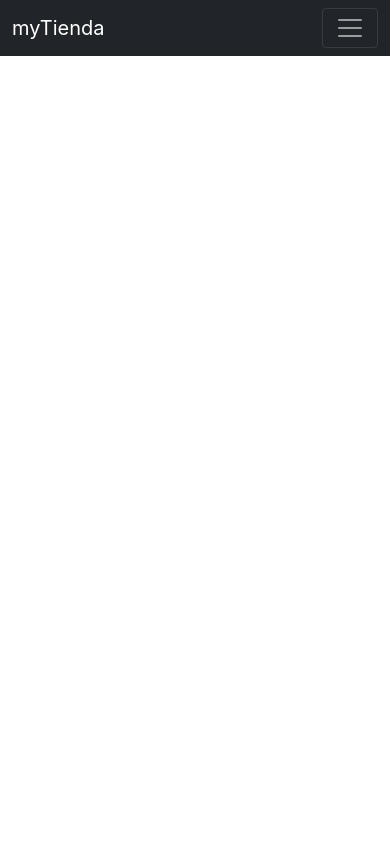
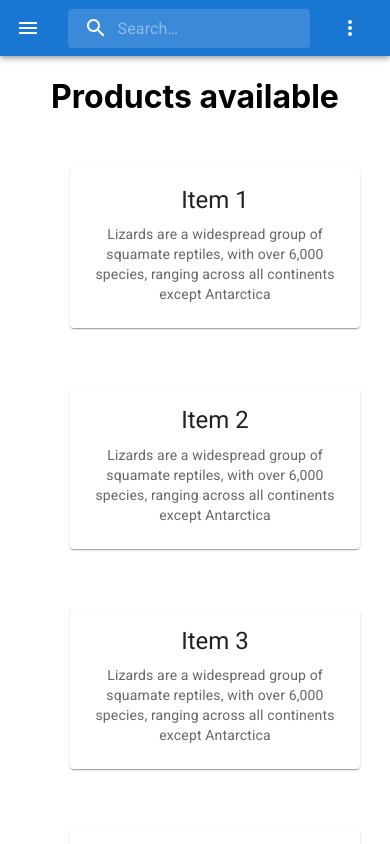
Before and after one commit to agusvelaz/inBowlWeb, a React (Create React App) app: page / in a window 390 px wide. Shown: the top 844 px of the page. Built offline with nearby package versions, Linux system fonts and the light colour scheme.

Commit message:
itemsList

```diff
--- a/package.json
+++ b/package.json
@@ -6,6 +6,7 @@
     "@emotion/react": "^11.5.0",
     "@emotion/styled": "^11.3.0",
     "@material-ui/icons": "^4.11.2",
+    "@mui/icons-material": "^5.0.5",
     "@mui/material": "^5.0.5",
     "@testing-library/jest-dom": "^5.14.1",
     "@testing-library/react": "^11.2.7",
--- a/public/index.html
+++ b/public/index.html
@@ -24,9 +24,16 @@
       work correctly both with client-side routing and a non-root public URL.
       Learn how to configure a non-root public URL by running `npm run build`.
     -->
+    <!-- MUI -->
 
-    <!-- CSS only BOOTSTRAP -->
-  <link href="https://cdn.jsdelivr.net/npm/bootstrap@5.1.3/dist/css/bootstrap.min.css" rel="stylesheet" integrity="sha384-1BmE4kWBq78iYhFldvKuhfTAU6auU8tT94WrHftjDbrCEXSU1oBoqyl2QvZ6jIW3" crossorigin="anonymous">
+    <link
+  rel="stylesheet"
+  href="https://fonts.googleapis.com/css?family=Roboto:300,400,500,700&display=swap"
+/>
+    <link
+  rel="stylesheet"
+  href="https://fonts.googleapis.com/icon?family=Material+Icons"
+/>
     <title>React App</title>
   </head>
   <body>
@@ -42,7 +49,5 @@
       To begin the development, run `npm start` or `yarn start`.
       To create a production bundle, use `npm run build` or `yarn build`.
     -->
-    <!-- JavaScript Bundle with Popper BOOTSTRAP -->
-      <script src="https://cdn.jsdelivr.net/npm/bootstrap@5.1.3/dist/js/bootstrap.bundle.min.js" integrity="sha384-ka7Sk0Gln4gmtz2MlQnikT1wXgYsOg+OMhuP+IlRH9sENBO0LRn5q+8nbTov4+1p" crossorigin="anonymous"></script>
   </body>
 </html>
--- a/src/App.css
+++ b/src/App.css
@@ -2,37 +2,20 @@
   text-align: center;
 }
 
-.App-logo {
-  height: 40vmin;
-  pointer-events: none;
-}
-
-@media (prefers-reduced-motion: no-preference) {
-  .App-logo {
-    animation: App-logo-spin infinite 20s linear;
-  }
-}
-
-.App-header {
-  background-color: #282c34;
-  min-height: 100vh;
-  display: flex;
-  flex-direction: column;
-  align-items: center;
-  justify-content: center;
-  font-size: calc(10px + 2vmin);
-  color: white;
-}
 
 .App-link {
   color: #61dafb;
 }
 
-@keyframes App-logo-spin {
-  from {
-    transform: rotate(0deg);
-  }
-  to {
-    transform: rotate(360deg);
-  }
+/* CARDS */
+.cardUl{
+  display: flex;
+  flex-direction: row;
+  flex-wrap: wrap;
+  justify-content: center;
+  align-items: center;
+
 }
+.card{
+  margin: 30px;
+}
--- a/src/App.js
+++ b/src/App.js
@@ -1,12 +1,13 @@
 
 import './App.css';
 import NavBar from './components/navbar/navbar'
-
+import ItemListContainer from './components/itemListContainer/itemListContainer'
 
 function App() {
   return (
     <div className="App">
       <NavBar/>
+      <ItemListContainer action="!"/>
     </div>
 
   );
--- /dev/null
+++ b/src/components/itemListContainer/itemListContainer.jsx
@@ -0,0 +1,53 @@
+import { Component } from 'react';
+
+import Card from '@mui/material/Card';
+import CardActions from '@mui/material/CardActions';
+import CardContent from '@mui/material/CardContent';
+import CardMedia from '@mui/material/CardMedia';
+import Button from '@mui/material/Button';
+import Typography from '@mui/material/Typography';
+
+class ItemListContainer extends Component {
+    constructor(props){
+        super(props);
+        this.state = {
+            allItems: [ 'Item 1', 'Item 2', 'Item 3', 'Item 4', 'Item 5']
+        };
+    }
+
+    render(){
+        const items = this.state.allItems.map( i => (
+            <Card sx={{ maxWidth: 345 }} className="card" >
+            {/* <CardMedia
+                component="img"
+                height="140"
+                image="/static/images/cards/contemplative-reptile.jpg"
+                alt="green iguana"
+            /> */}
+            <CardContent>
+                <Typography gutterBottom variant="h5" component="div">
+                {i}
+                </Typography>
+                <Typography variant="body2" color="text.secondary">
+                Lizards are a widespread group of squamate reptiles, with over 6,000
+                species, ranging across all continents except Antarctica
+                </Typography>
+            </CardContent>
+            {/* <CardActions>
+                <Button size="small">Share</Button>
+                <Button size="small">Learn More</Button>
+            </CardActions> */}
+            </Card>
+        ))
+        return(
+            <div>
+                <h1>Products available</h1>
+                <ul className="cardUl"> {items}</ul>
+            </div>
+
+        );
+    }
+
+}
+
+export default ItemListContainer
--- a/src/components/navbar/navbar.jsx
+++ b/src/components/navbar/navbar.jsx
@@ -1,36 +1,224 @@
 import { Component } from 'react';
 
+import * as React from 'react';
+import { styled, alpha } from '@mui/material/styles';
+import AppBar from '@mui/material/AppBar';
+import Box from '@mui/material/Box';
+import Toolbar from '@mui/material/Toolbar';
+import IconButton from '@mui/material/IconButton';
+import Typography from '@mui/material/Typography';
+import InputBase from '@mui/material/InputBase';
+import Badge from '@mui/material/Badge';
+import MenuItem from '@mui/material/MenuItem';
+import Menu from '@mui/material/Menu';
+import MenuIcon from '@mui/icons-material/Menu';
+import SearchIcon from '@mui/icons-material/Search';
+import AccountCircle from '@mui/icons-material/AccountCircle';
+import MoreIcon from '@mui/icons-material/MoreVert';
+import ShoppingCartIcon from '@mui/icons-material/ShoppingCart';
 
-class NavBar extends Component {
-    render() {
-        return (
-                    <nav class="navbar navbar-expand-lg navbar-dark bg-dark">
-                    <div class="container-fluid">
-                        <a class="navbar-brand" href="#">myTienda</a>
-                        <button class="navbar-toggler" type="button" data-bs-toggle="collapse" data-bs-target="#navbarNav" aria-controls="navbarNav" aria-expanded="false" aria-label="Toggle navigation">
-                        <span class="navbar-toggler-icon"></span>
-                        </button>
-                        <div class="collapse navbar-collapse" id="navbarNav">
-                        <ul class="navbar-nav">
-                            <li class="nav-item">
-                            <a class="nav-link " aria-current="page" href="#">Home</a>
-                            </li>
-                            <li class="nav-item">
-                            <a class="nav-link" href="#">Productos</a>
-                            </li>
-                            <li class="nav-item">
-                            <a class="nav-link" href="#">Contacto</a>
-                            </li>
-                            {/* <li class="nav-item">
-                            <a class="nav-link disabled">Disabled</a>
-                            </li> */}
-                        </ul>
-                        </div>
-                    </div>
-                    </nav>
-        )
-    }
+const Search = styled('div')(({ theme }) => ({
+  position: 'relative',
+  borderRadius: theme.shape.borderRadius,
+  backgroundColor: alpha(theme.palette.common.white, 0.15),
+  '&:hover': {
+    backgroundColor: alpha(theme.palette.common.white, 0.25),
+  },
+  marginRight: theme.spacing(2),
+  marginLeft: 0,
+  width: '100%',
+  [theme.breakpoints.up('sm')]: {
+    marginLeft: theme.spacing(3),
+    width: 'auto',
+  },
+}));
+
+const SearchIconWrapper = styled('div')(({ theme }) => ({
+  padding: theme.spacing(0, 2),
+  height: '100%',
+  position: 'absolute',
+  pointerEvents: 'none',
+  display: 'flex',
+  alignItems: 'center',
+  justifyContent: 'center',
+}));
+
+const StyledInputBase = styled(InputBase)(({ theme }) => ({
+  color: 'inherit',
+  '& .MuiInputBase-input': {
+    padding: theme.spacing(1, 1, 1, 0),
+    // vertical padding + font size from searchIcon
+    paddingLeft: `calc(1em + ${theme.spacing(4)})`,
+    transition: theme.transitions.create('width'),
+    width: '100%',
+    [theme.breakpoints.up('md')]: {
+      width: '20ch',
+    },
+  },
+}));
+
+export default function NavBar() {
+  const [anchorEl, setAnchorEl] = React.useState(null);
+  const [mobileMoreAnchorEl, setMobileMoreAnchorEl] = React.useState(null);
+
+  const isMenuOpen = Boolean(anchorEl);
+  const isMobileMenuOpen = Boolean(mobileMoreAnchorEl);
+
+  const handleProfileMenuOpen = (event) => {
+    setAnchorEl(event.currentTarget);
+  };
+
+  const handleMobileMenuClose = () => {
+    setMobileMoreAnchorEl(null);
+  };
+
+  const handleMenuClose = () => {
+    setAnchorEl(null);
+    handleMobileMenuClose();
+  };
+
+  const handleMobileMenuOpen = (event) => {
+    setMobileMoreAnchorEl(event.currentTarget);
+  };
+
+  const menuId = 'primary-search-account-menu';
+  const renderMenu = (
+    <Menu
+      anchorEl={anchorEl}
+      anchorOrigin={{
+        vertical: 'top',
+        horizontal: 'right',
+      }}
+      id={menuId}
+      keepMounted
+      transformOrigin={{
+        vertical: 'top',
+        horizontal: 'right',
+      }}
+      open={isMenuOpen}
+      onClose={handleMenuClose}
+    >
+      <MenuItem onClick={handleMenuClose}>Profile</MenuItem>
+      <MenuItem onClick={handleMenuClose}>My account</MenuItem>
+    </Menu>
+  );
+
+  const mobileMenuId = 'primary-search-account-menu-mobile';
+  const renderMobileMenu = (
+    <Menu
+      anchorEl={mobileMoreAnchorEl}
+      anchorOrigin={{
+        vertical: 'top',
+        horizontal: 'right',
+      }}
+      id={mobileMenuId}
+      keepMounted
+      transformOrigin={{
+        vertical: 'top',
+        horizontal: 'right',
+      }}
+      open={isMobileMenuOpen}
+      onClose={handleMobileMenuClose}
+    >
+
+        {/* RESPONSIVE */}
+      <MenuItem>
+        <IconButton
+          size="large"
+          aria-label="show 17 new notifications"
+          color="inherit"
+        >
+          <Badge badgeContent={"0"} color="error">
+            <ShoppingCartIcon />
+          </Badge>
+        </IconButton>
+        <p>Cart</p>
+      </MenuItem>
+      <MenuItem onClick={handleProfileMenuOpen}>
+        <IconButton
+          size="large"
+          aria-label="account of current user"
+          aria-controls="primary-search-account-menu"
+          aria-haspopup="true"
+          color="inherit"
+        >
+          <AccountCircle />
+        </IconButton>
+        <p>Profile</p>
+      </MenuItem>
+    </Menu>
+  );
+
+  return (
+    <Box sx={{ flexGrow: 1 }}>
+      <AppBar position="static" >
+        <Toolbar>
+          <IconButton
+            size="large"
+            edge="start"
+            color="inherit"
+            aria-label="open drawer"
+            sx={{ mr: 2 }}
+          >
+            <MenuIcon />
+          </IconButton>
+          <Typography
+            variant="h6"
+            noWrap
+            component="div"
+            sx={{ display: { xs: 'none', sm: 'block' } }}
+          >
+            myShop
+          </Typography>
+          <Search>
+            <SearchIconWrapper>
+              <SearchIcon />
+            </SearchIconWrapper>
+            <StyledInputBase
+              placeholder="Search…"
+              inputProps={{ 'aria-label': 'search' }}
+            />
+          </Search>
+          <Box sx={{ flexGrow: 1 }} />
+          <Box sx={{ display: { xs: 'none', md: 'flex' } }}>
+
+            <IconButton
+              size="large"
+              aria-label="show 0 new items in cart"
+              color="inherit"
+            >
+              <Badge badgeContent={'0'} color="error">
+                <ShoppingCartIcon/>
+              </Badge>
+            </IconButton>
+            <IconButton
+              size="large"
+              edge="end"
+              aria-label="account of current user"
+              aria-controls={menuId}
+              aria-haspopup="true"
+              onClick={handleProfileMenuOpen}
+              color="inherit"
+            >
+              <AccountCircle />
+            </IconButton>
+          </Box>
+          <Box sx={{ display: { xs: 'flex', md: 'none' } }}>
+            <IconButton
+              size="large"
+              aria-label="show more"
+              aria-controls={mobileMenuId}
+              aria-haspopup="true"
+              onClick={handleMobileMenuOpen}
+              color="inherit"
+            >
+              <MoreIcon />
+            </IconButton>
+          </Box>
+        </Toolbar>
+      </AppBar>
+      {renderMobileMenu}
+      {renderMenu}
+    </Box>
+  );
 }
-
-
-export default NavBar
--- a/src/index.js
+++ b/src/index.js
@@ -2,11 +2,20 @@ import React from 'react';
 import ReactDOM from 'react-dom';
 import './index.css';
 import App from './App';
+import { ThemeProvider , createTheme  } from  '@material-ui/core/styles';
 
-
+const theme = createTheme({
+  palette: {
+    primary:{
+      main: '#212121'
+    }
+  },
+});
 ReactDOM.render(
   <React.StrictMode>
-    <App />
+    <ThemeProvider theme={theme}>
+      <App />
+    </ThemeProvider >
   </React.StrictMode>,
   document.getElementById('root')
 );
```
Also changed, not shown: src/components/productos/productos.jsx (added, +15 -0 lines), 1 other file (tests, documents, lock files or other folders).
